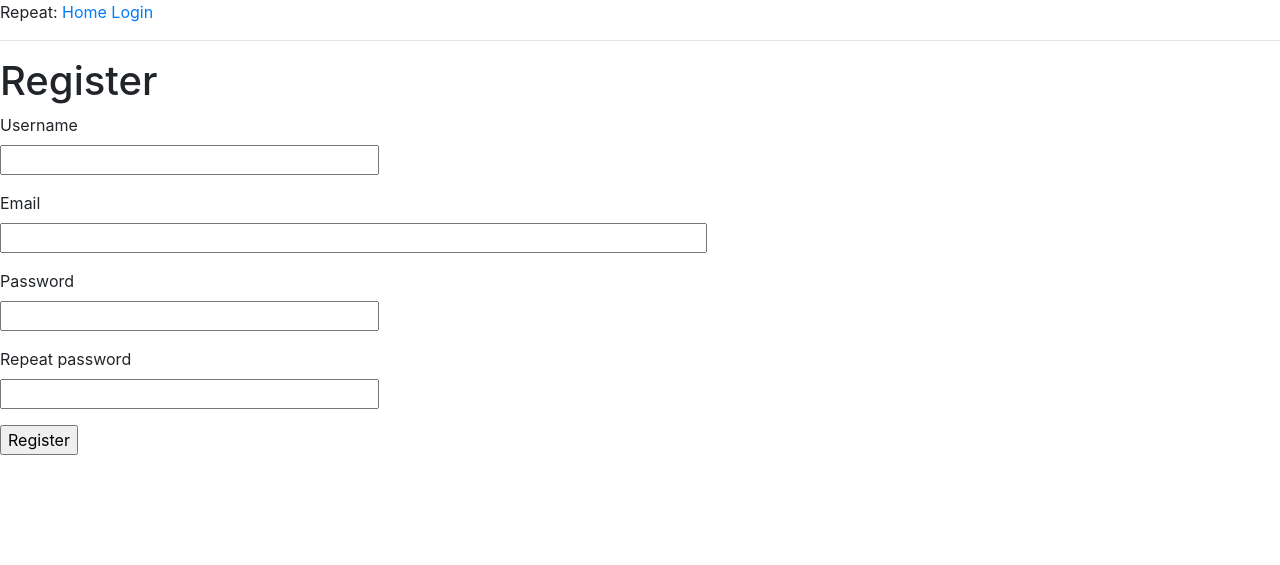
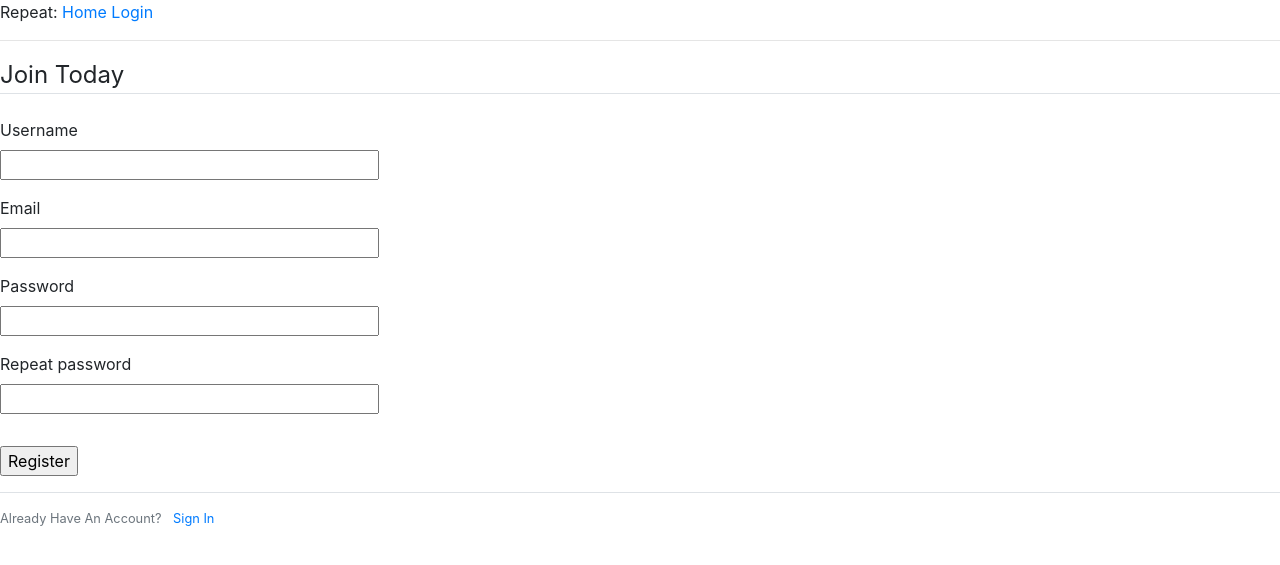
Before and after one commit to Oskarovsky/Repeat, a Flask app: page /register in a window 1280 px wide. Shown: the top 565 px of the page. Run offline with Flask 2, Linux system fonts and the light colour scheme; some libraries are stand-ins or nearby versions.

Commit message:
'Update Account' added - view improved

```diff
--- a/app/templates/register.html
+++ b/app/templates/register.html
@@ -2,39 +2,49 @@
 
 
 {% block content %}
-
-    <h1>Register</h1>
+    <div class="content-section">
     <form action="" method="post">
         {{ form.hidden_tag() }}
-        <p>
+         <fieldset class="form-group">
+             <legend class="border-bottom mb-4">Join Today</legend>
+             <div class="form-group">
                 {{ form.username.label }}<br>
                 {{ form.username(size=32) }}<br>
                 {% for error in form.username.errors %}
                     <span style="color: red;">[{{ error }}</span>
                 {% endfor %}
-        </p>
-        <p>
+             </div>
+            <div class="form-group">
                 {{ form.email.label }}<br>
-            {{ form.email(size=64) }}<br>
+                {{ form.email(size=32) }}<br>
                 {% for error in form.email.errors %}
                     <span style="color: red;">[{{ error }}</span>
                 {% endfor %}
-        </p>
-        <p>
+            </div>
+            <div class="form-group">
                 {{ form.password.label }}<br>
                 {{ form.password(size=32) }}<br>
                 {% for error in form.password.errors %}
                     <span style="color: red;">[{{ error }}</span>
                 {% endfor %}
-        </p>
-        <p>
+            </div>
+            <div class="form-group">
                 {{ form.password2.label }}<br>
                 {{ form.password2(size=32) }}<br>
                 {% for error in form.password2.errors %}
                     <span style="color: red;">[{{ error }}</span>
                 {% endfor %}
-        </p>
-        <p>{{ form.submit() }}</p>
+            </div>
+         </fieldset>
+        <div class="form-group">
+            {{ form.submit() }}
+        </div>
     </form>
+    </div>
+    <div class="border-top pt-3">
+        <small class="text-muted">
+            Already Have An Account? <a class="ml-2" href="{{ url_for('login') }}">Sign In</a>
+        </small>
+    </div>
 
 {% endblock %}
```
Also changed, not shown: app/templates/user.html (+11 -9 lines). Lines whose indentation alone changed are shown as unchanged.
